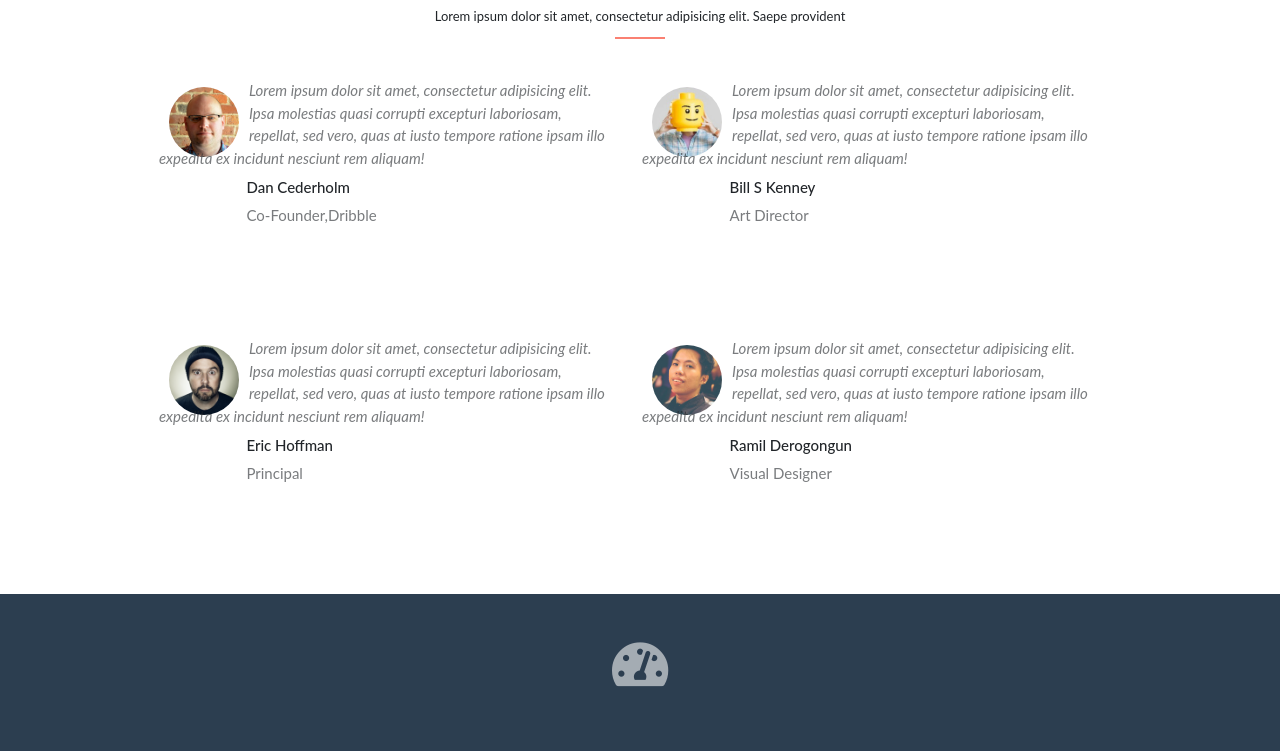
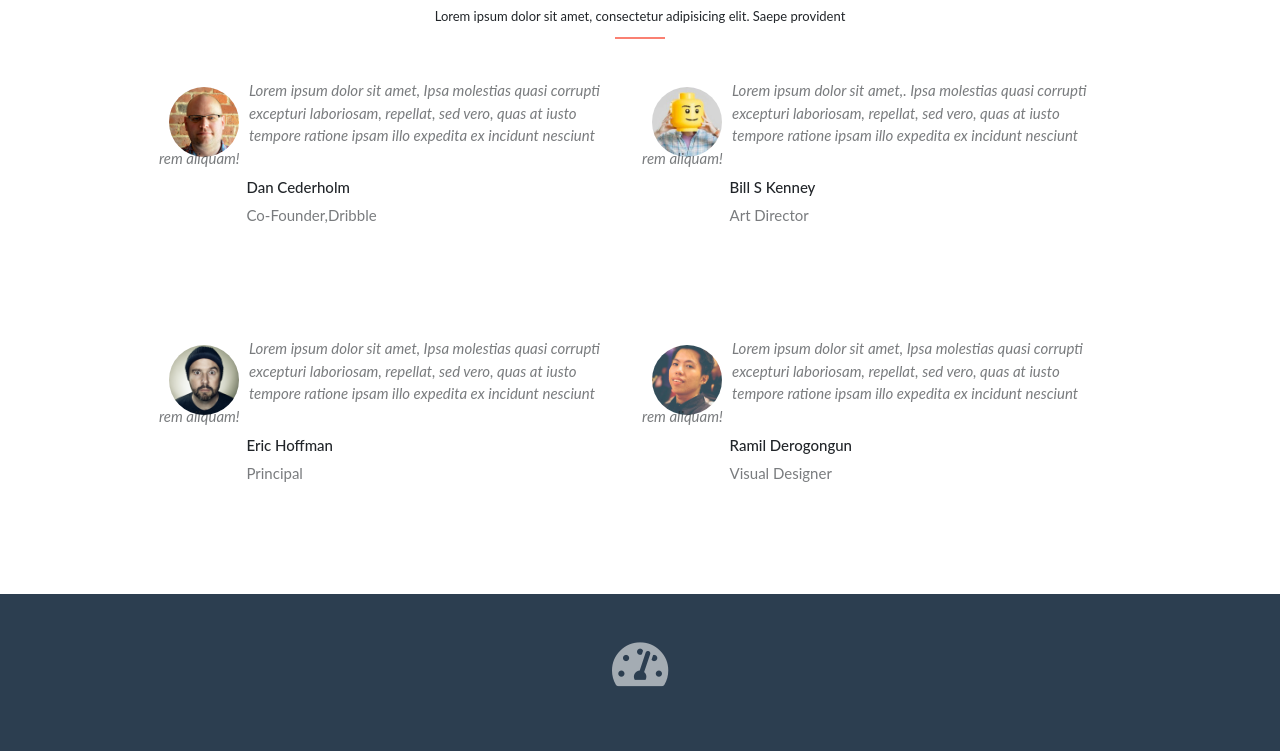
Before and after one commit to HitanshuSingh/Responsive-4th, a plain HTML site: page index.html in a window 1280 px wide. Shown: the part 2333-3084 px from the top of the page. Drawn offline with nearby package versions, Linux system fonts and the light colour scheme.

Commit message:
Update index.html

```diff
--- a/index.html
+++ b/index.html
@@ -159,7 +159,7 @@
         <div class="row3">
             <div class="owner">
                 <img class="ownersize" src="dan.jpg" alt="">
-                <i>   <p style="opacity: 0.6">Lorem ipsum dolor sit amet, consectetur adipisicing elit. Ipsa molestias quasi corrupti excepturi laboriosam, repellat, sed vero, quas at iusto tempore ratione ipsam illo expedita ex incidunt nesciunt rem aliquam!</p> </i>
+                <i>   <p style="opacity: 0.6">Lorem ipsum dolor sit amet, Ipsa molestias quasi corrupti excepturi laboriosam, repellat, sed vero, quas at iusto tempore ratione ipsam illo expedita ex incidunt nesciunt rem aliquam!</p> </i>
                 <div class="sir">
                     <h4>Dan Cederholm</h4>
                     <p style="opacity: 0.6">Co-Founder,Dribble</p>
@@ -169,7 +169,7 @@
 
             <div class="owner">
                 <img class="ownersize" src="bill.jpg" alt="">
-                <i>   <p style="opacity: 0.6">Lorem ipsum dolor sit amet, consectetur adipisicing elit. Ipsa molestias quasi corrupti excepturi laboriosam, repellat, sed vero, quas at iusto tempore ratione ipsam illo expedita ex incidunt nesciunt rem aliquam!</p> </i>
+                <i>   <p style="opacity: 0.6">Lorem ipsum dolor sit amet,. Ipsa molestias quasi corrupti excepturi laboriosam, repellat, sed vero, quas at iusto tempore ratione ipsam illo expedita ex incidunt nesciunt rem aliquam!</p> </i>
                 <div class="sir">
                     <h4>Bill S Kenney</h4>
                     <p style="opacity: 0.6">Art Director</p>
@@ -182,7 +182,7 @@
         <div class="row4">
             <div class="owner">
                 <img class="ownersize" src="eric.png" alt="">
-                <i>   <p style="opacity: 0.6">Lorem ipsum dolor sit amet, consectetur adipisicing elit. Ipsa molestias quasi corrupti excepturi laboriosam, repellat, sed vero, quas at iusto tempore ratione ipsam illo expedita ex incidunt nesciunt rem aliquam!</p> </i>
+                <i>   <p style="opacity: 0.6">Lorem ipsum dolor sit amet,  Ipsa molestias quasi corrupti excepturi laboriosam, repellat, sed vero, quas at iusto tempore ratione ipsam illo expedita ex incidunt nesciunt rem aliquam!</p> </i>
                 <div class="sir">
                     <h4>Eric Hoffman</h4>
                     <p style="opacity: 0.6">Principal</p>
@@ -192,7 +192,7 @@
 
             <div class="owner">
                 <img class="ownersize" src="ramil.jpg" alt="">
-                <i>   <p style="opacity: 0.6">Lorem ipsum dolor sit amet, consectetur adipisicing elit. Ipsa molestias quasi corrupti excepturi laboriosam, repellat, sed vero, quas at iusto tempore ratione ipsam illo expedita ex incidunt nesciunt rem aliquam!</p> </i>
+                <i>   <p style="opacity: 0.6">Lorem ipsum dolor sit amet, Ipsa molestias quasi corrupti excepturi laboriosam, repellat, sed vero, quas at iusto tempore ratione ipsam illo expedita ex incidunt nesciunt rem aliquam!</p> </i>
                 <div class="sir">
                     <h4>Ramil Derogongun</h4>
                     <p style="opacity: 0.6">Visual Designer</p>
```
